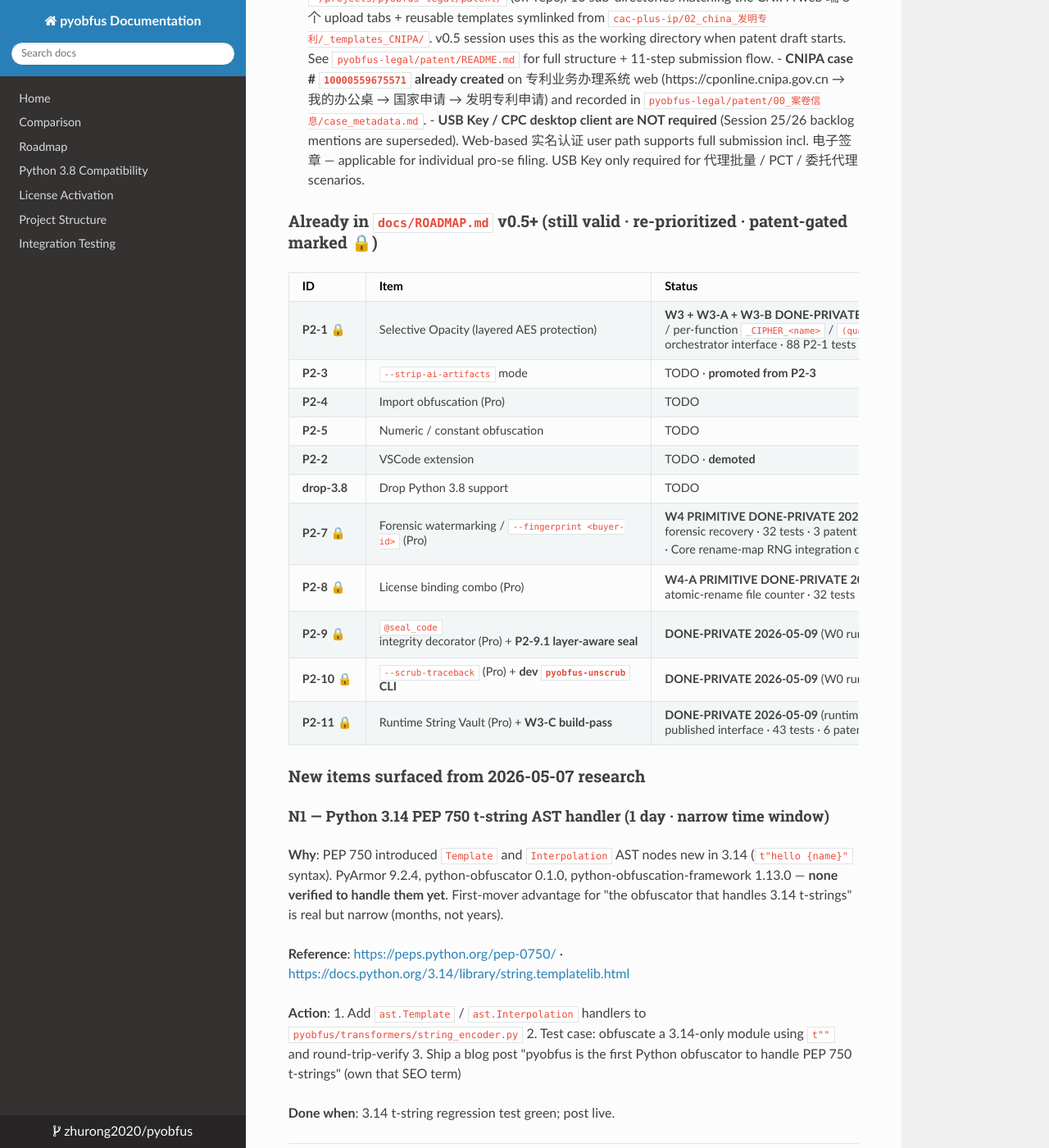
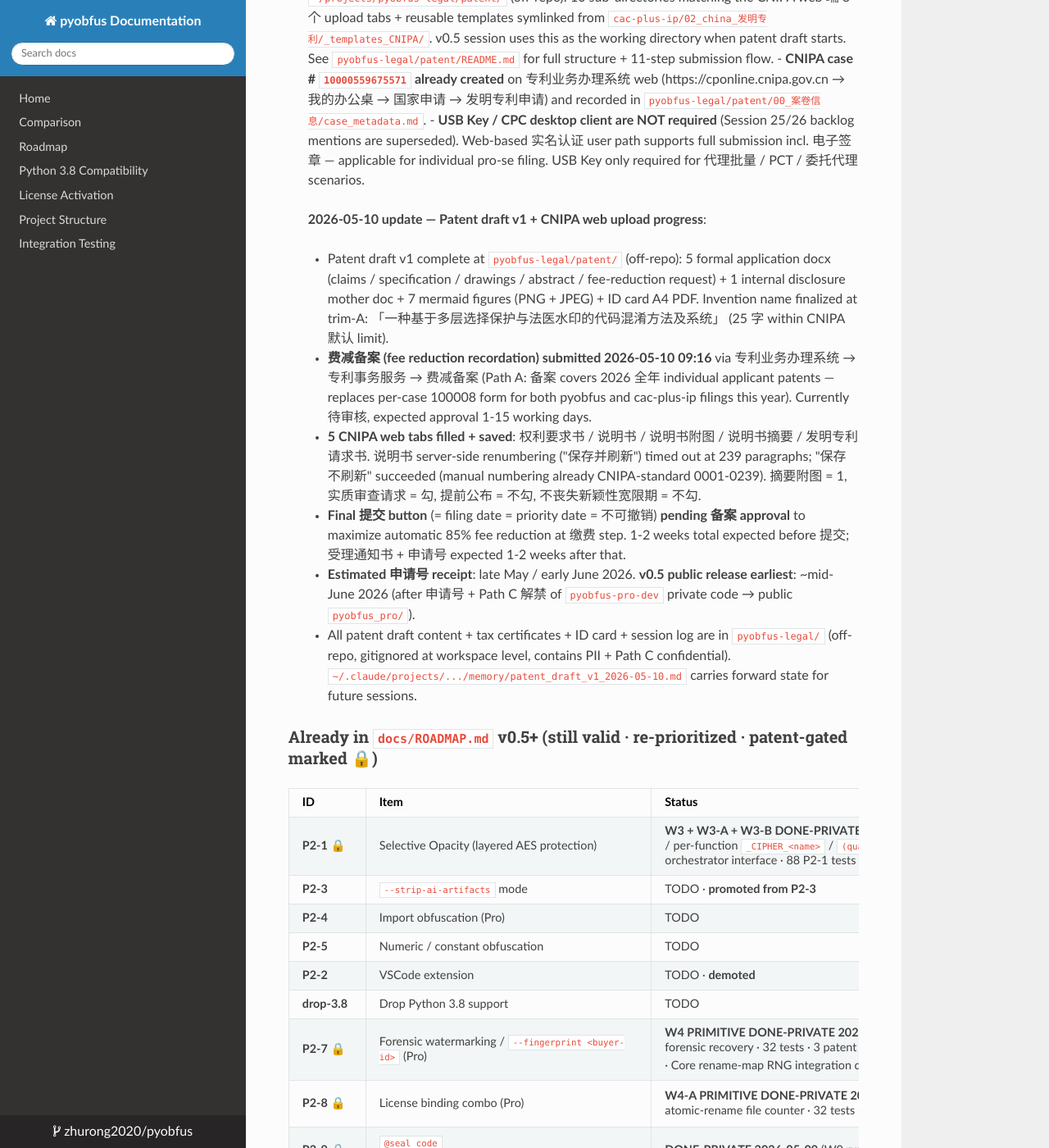
Before and after one commit to zhurong2020/pyobfus, an MkDocs documentation site: the page built from docs/POST_V0.4_TODO.md, in a window 1280 px wide and 1400 px high, scrolled down 6908 px. Shown: the whole window at 82% size. Built offline with MkDocs 1.6.1, drawn with Linux system fonts in a browser that asks for light colours; nearby versions of some CDN libraries; some of the changed text lies outside the part shown.

Commit message:
docs(POST_V0.4_TODO): patent draft v1 + CNIPA upload progress (2026-05-10)
- Patent draft v1 complete at pyobfus-legal/patent/ (off-repo): 5 formal
  application docx + disclosure mother doc + 7 mermaid figures + ID card
  A4 PDF.
- Invention name finalized: trim-A 25-字 form within CNIPA default limit.
- 费减备案 (fee reduction recordation) submitted 2026-05-10 09:16 (Path A:
  one annual recordation covers all individual applicant patents this year,
  shared with cac-plus-ip filings).
- All 5 CNIPA web tabs filled and saved. 说明书 server-side renumbering
  timed out at 239 paragraphs; "保存不刷新" succeeded with manual numbering
  already CNIPA-standard.
- Final 提交 pending 备案 approval (1-15 working days) to maximize
  automatic 85% fee reduction.
- Estimated 申请号 receipt: late May / early June 2026.
- v0.5 public release earliest: ~mid-June 2026 (post-申请号 Path C 解禁).

Co-Authored-By: Claude Opus 4.7 (1M context) <noreply@anthropic.com>

```diff
--- a/docs/POST_V0.4_TODO.md
+++ b/docs/POST_V0.4_TODO.md
@@ -198,6 +198,15 @@ gh api repos/zhurong2020/pyobfus --jq '.topics' | tr ',' '\n' | grep -i pyarmor
 > - Patent dossier framework scaffolded at `~/projects/pyobfus-legal/patent/` (off-repo): 10 sub-directories matching the CNIPA web 端 8 个 upload tabs + reusable templates symlinked from `cac-plus-ip/02_china_发明专利/_templates_CNIPA/`. v0.5 session uses this as the working directory when patent draft starts. See `pyobfus-legal/patent/README.md` for full structure + 11-step submission flow.
 > - **CNIPA case # `10000559675571` already created** on 专利业务办理系统 web (https://cponline.cnipa.gov.cn → 我的办公桌 → 国家申请 → 发明专利申请) and recorded in `pyobfus-legal/patent/00_案卷信息/case_metadata.md`.
 > - **USB Key / CPC desktop client are NOT required** (Session 25/26 backlog mentions are superseded). Web-based 实名认证 user path supports full submission incl. 电子签章 — applicable for individual pro-se filing. USB Key only required for 代理批量 / PCT / 委托代理 scenarios.
+
+> **2026-05-10 update — Patent draft v1 + CNIPA web upload progress**:
+>
+> - Patent draft v1 complete at `pyobfus-legal/patent/` (off-repo): 5 formal application docx (claims / specification / drawings / abstract / fee-reduction request) + 1 internal disclosure mother doc + 7 mermaid figures (PNG + JPEG) + ID card A4 PDF. Invention name finalized at trim-A: 「一种基于多层选择保护与法医水印的代码混淆方法及系统」 (25 字 within CNIPA 默认 limit).
+> - **费减备案 (fee reduction recordation) submitted 2026-05-10 09:16** via 专利业务办理系统 → 专利事务服务 → 费减备案 (Path A: 备案 covers 2026 全年 individual applicant patents — replaces per-case 100008 form for both pyobfus and cac-plus-ip filings this year). Currently 待审核, expected approval 1-15 working days.
+> - **5 CNIPA web tabs filled + saved**: 权利要求书 / 说明书 / 说明书附图 / 说明书摘要 / 发明专利请求书. 说明书 server-side renumbering ("保存并刷新") timed out at 239 paragraphs; "保存不刷新" succeeded (manual numbering already CNIPA-standard 0001-0239). 摘要附图 = 1, 实质审查请求 = 勾, 提前公布 = 不勾, 不丧失新颖性宽限期 = 不勾.
+> - **Final 提交 button** (= filing date = priority date = 不可撤销) **pending 备案 approval** to maximize automatic 85% fee reduction at 缴费 step. 1-2 weeks total expected before 提交; 受理通知书 + 申请号 expected 1-2 weeks after that.
+> - **Estimated 申请号 receipt**: late May / early June 2026. **v0.5 public release earliest**: ~mid-June 2026 (after 申请号 + Path C 解禁 of `pyobfus-pro-dev` private code → public `pyobfus_pro/`).
+> - All patent draft content + tax certificates + ID card + session log are in `pyobfus-legal/` (off-repo, gitignored at workspace level, contains PII + Path C confidential). `~/.claude/projects/.../memory/patent_draft_v1_2026-05-10.md` carries forward state for future sessions.
 
 ### Already in `docs/ROADMAP.md` v0.5+ (still valid · re-prioritized · patent-gated marked 🔒)
 
@@ -565,5 +574,5 @@ By 2026-06-15: v0.5.0 release candidate (Core) + N7 demo live + 5-6 SEO pages in
 
 ---
 
-**Last updated**: 2026-05-09 (added P0.5/P0.6/P0.7 + N7/N8/N9 + pricing-tier do-not-do guardrail · post-strategy-review with user) · P0 status: P0.1 ✅ · P0.2 ✅ · P0.3 ✅ shipped with 0.2.0 (Registry stripped publisher namespace; investigation queued for next bump) · P0.4 ✅ live at https://dev.to/zhurong2020/let-claude-code-debug-your-obfuscated-python-a-guide-to-the-pyobfus-mcp-integration-3epm · **P0.5/P0.6/P0.7 NEW**: GitHub topic curation + Socket score push + Discussions poll (all queued for week-2 cont. 5-13+) · **N2 ✅ SHIPPED**: pyobfus-mcp 0.2.0 live on PyPI (with PEP 740 attestations) + MCP Registry (active + isLatest) · **N5 ✅ FINAL**: wong2/mcpservers.org LIVE + punkpeye #5777 still OPEN + appcypher dead-end · **N6 ✅ STAGED**: PyPI summary + keywords edits in source (both packages); ride next legitimate version bump · **N7/N8/N9 NEW**: pyobfus.dev demo + 5-6 SEO landing pages + Stripe quantity field (gated on launch signal · weeks 4-6) · launch wave next: HN Mon 5-11 / Reddit Tue 5-12 / CN trio Fri-Sat 5-8/9
-**Next review**: 24h post-dev.to for first-day reaction metrics; post-launch-wave (5-13) for full multi-platform signal feeding P0.7 poll → N7/N8/N9 prioritization decision in week 4
+**Last updated**: 2026-05-10 (Patent draft v1 + CNIPA web upload progress block added under §🟡 P1 v0.5 work · 5 web tabs filled + saved · 备案 submitted 待审核 · final 提交 pending 备案 approval ~1-2 weeks · 申请号 receipt expected late May / early June; v0.5 public release ~mid-June). Earlier: 2026-05-09 (added P0.5/P0.6/P0.7 + N7/N8/N9 + pricing-tier do-not-do guardrail · post-strategy-review with user) · P0 status: P0.1 ✅ · P0.2 ✅ · P0.3 ✅ shipped with 0.2.0 (Registry stripped publisher namespace; investigation queued for next bump) · P0.4 ✅ live at https://dev.to/zhurong2020/let-claude-code-debug-your-obfuscated-python-a-guide-to-the-pyobfus-mcp-integration-3epm · **P0.5/P0.6/P0.7 NEW**: GitHub topic curation + Socket score push + Discussions poll (all queued for week-2 cont. 5-13+) · **N2 ✅ SHIPPED**: pyobfus-mcp 0.2.0 live on PyPI (with PEP 740 attestations) + MCP Registry (active + isLatest) · **N5 ✅ FINAL**: wong2/mcpservers.org LIVE + punkpeye #5777 still OPEN + appcypher dead-end · **N6 ✅ STAGED**: PyPI summary + keywords edits in source (both packages); ride next legitimate version bump · **N7/N8/N9 NEW**: pyobfus.dev demo + 5-6 SEO landing pages + Stripe quantity field (gated on launch signal · weeks 4-6) · launch wave next: HN Mon 5-11 / Reddit Tue 5-12 / CN trio Fri-Sat 5-8/9
+**Next review**: post-备案 approval (1-15 working days from 2026-05-10 · estimated 5-12 → 5-25) for final 提交 + 申请号 timeline; 24h post-dev.to for first-day reaction metrics; post-launch-wave (5-13) for full multi-platform signal feeding P0.7 poll → N7/N8/N9 prioritization decision in week 4
```
